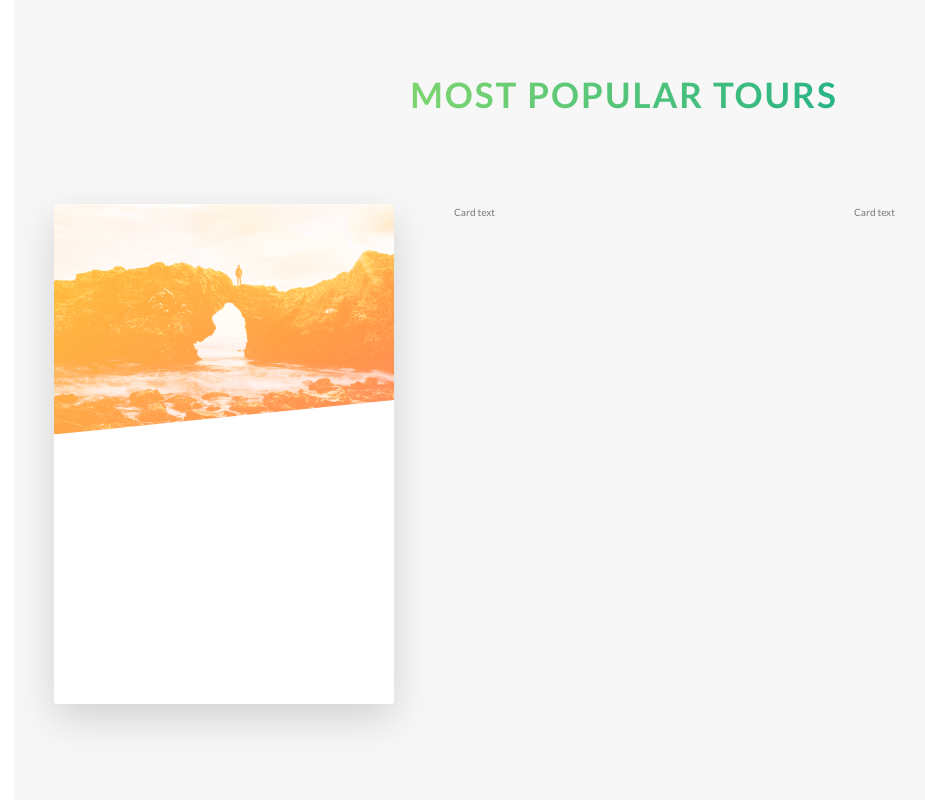
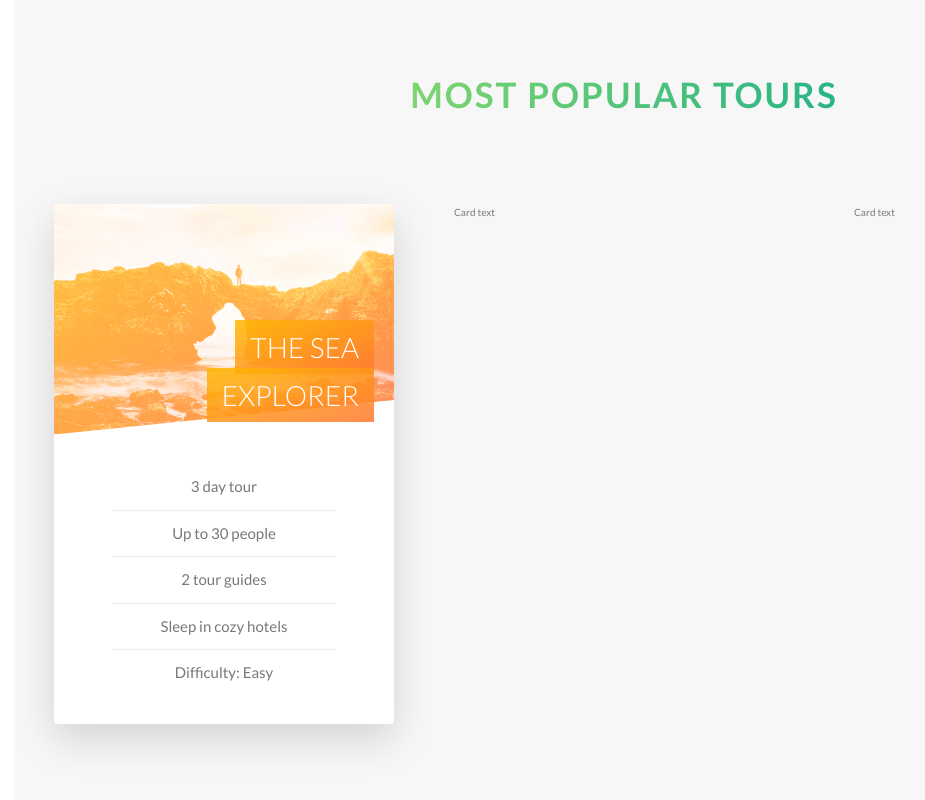
Before and after one commit to moullier/Natours, a website: page index.html in a window 1280 px wide. Shown: the part 2323-3123 px from the top of the page, without its empty margins (16-941 px from the left). Drawn offline with Linux system fonts and the light colour scheme.

Commit message:
finished front side of card styling

```diff
--- a/index.html
+++ b/index.html
@@ -109,11 +109,17 @@
                                 <div class="card__picture card__picture--1">
                                     &nbsp;
                                 </div>
-                                <div class="card__heading">
-                                    Heading
-                                </div>
+                                <h4 class="card__heading">
+                                    <span class="card__heading-span card__heading-span--1">The Sea Explorer</span>
+                                </h4>
                                 <div class="card__details">
-                                    Details
+                                    <ul>
+                                        <li>3 day tour</li>
+                                        <li>Up to 30 people</li>
+                                        <li>2 tour guides</li>
+                                        <li>Sleep in cozy hotels</li>
+                                        <li>Difficulty: Easy</li>
+                                    </ul>
                                 </div>
                             </div>
                             <div class="card__side card__side--back card__side--back-1">
--- a/sass/abstracts/_variables.scss
+++ b/sass/abstracts/_variables.scss
@@ -12,10 +12,12 @@ $color-tertiary-dark: #5643fa;
 
 
 $color-grey-light-1: #f7f7f7;
+$color-grey-light-2: #eee;
 
 $color-grey-dark: #777;
 $color-white: #fff;
 $color-black: #000;
+
 
 // Font
 $default-font-size: 1.6rem;
--- a/sass/components/_card.scss
+++ b/sass/components/_card.scss
@@ -4,12 +4,10 @@
     perspective: 150rem;
     -moz-perspective: 150rem;
     position: relative;
-    height: 50rem;
+    height: 52rem;
 
     &__side {
-        color: white;
-        font-size: 4rem;
-        height: 50rem;
+        height: 52rem;
         transition: all .8s ease;
         position: absolute;
         top: 0;
@@ -36,7 +34,6 @@
 
     &:hover &__side--front {
         transform: rotateY(-180deg);
-        background-color: red;
     }
 
     &:hover &__side--back {
@@ -66,5 +63,44 @@
 
     &__heading {
         font-size: 2.8rem;
+        font-weight: 300;
+        text-transform: uppercase;
+        text-align: right;
+        color: $color-white;
+        position: absolute;
+        top: 12rem;
+        right: 2rem;
+        width: 75%;
+    }
+
+    &__heading-span {
+        padding: 1rem 1.5rem;
+        -webkit-box-decoration-break: clone;
+        box-decoration-break: clone;
+
+        &--1 {
+            background-image: linear-gradient(to right bottom, rgba($color-secondary-light, .85), rgba($color-secondary-dark, .85));
+        }
+    }
+
+    &__details {
+
+        padding: 3rem;
+
+        ul {
+            list-style: none;
+            width: 80%;
+            margin: 0 auto;
+
+            li {
+                text-align: center;
+                font-size: 1.5rem;
+                padding: 1rem;
+
+                &:not(:last-child) {
+                    border-bottom: 1px solid $color-grey-light-2;
+                }
+            }
+        }
     }
 }
```
Also changed, not shown: css/style.css.
